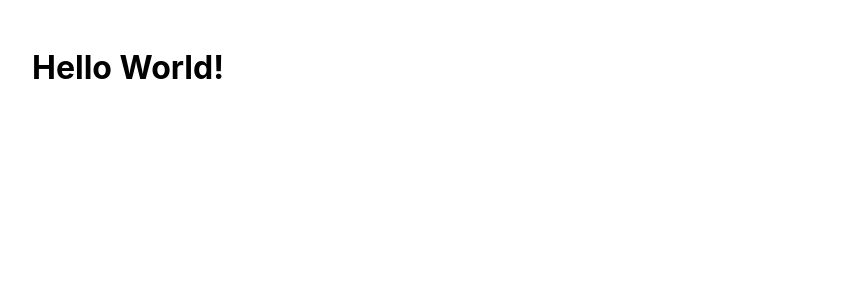
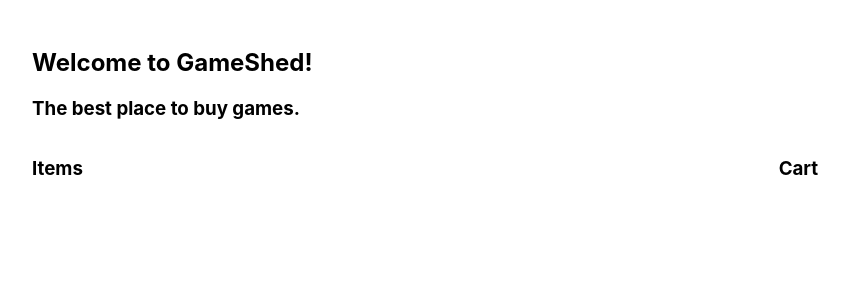
Before and after one commit to CarlsJr4/shoeShack, a React (Create React App) app: page / in a window 1280 px wide. Shown: the top 300 px of the page, without its empty margins (48-897 px from the left). Built offline with nearby package versions, Linux system fonts and the light colour scheme.

Commit message:
Implemented a basic component heirarchy

```diff
--- a/src/App.js
+++ b/src/App.js
@@ -1,10 +1,35 @@
 import React from 'react';
+import Header from './components/Header';
+import Shop from './components/Shop';
+
+// Online store app with Redux
+// This is a practice app. Focus on a few features. Don't worry so much about UI/UX and styling.
+
+// Features to build:
+// Card components with "products"
+// Add to cart
+// Increment/decrement quantity
+// Calculate price
+
+// Build a static version first THEN use redux
+
+// Component heirarchy blueprint:
+// Feel free to merge components if the individual components aren't doing enough
+// App
+	// ItemsContainer
+		// ItemsCard
+			// ItemsAddToCart
+	// CartContainer
+		// CartItem
+			// CartItemQty
+		// CartTotals
 
 function App() {
   return (
-    <div className="App">
-			<h1>Hello World!</h1>
-    </div>
+		<div className="App">
+			<Header />
+			<Shop />
+		</div>
   );
 }
 
--- /dev/null
+++ b/src/components/Cart/Cart.js
@@ -0,0 +1,9 @@
+import React from 'react'
+
+export default function Cart() {
+	return (
+		<div>
+			<h3>Cart</h3>
+		</div>
+	)
+}
--- /dev/null
+++ b/src/components/Header.js
@@ -0,0 +1,10 @@
+import React from 'react';
+
+export default function Header() {
+	return (
+		<section className="header">
+			<h1>Welcome to GameShed!</h1>
+			<h3>The best place to buy games.</h3>
+		</section>
+	)
+}
--- /dev/null
+++ b/src/components/Items/Items.js
@@ -0,0 +1,9 @@
+import React from 'react'
+
+export default function Items() {
+	return (
+		<div>
+			<h3>Items</h3>
+		</div>
+	)
+}
--- /dev/null
+++ b/src/components/Shop.js
@@ -0,0 +1,12 @@
+import React from 'react';
+import Items from './Items/Items';
+import Cart from  './Cart/Cart';
+
+export default function Shop() {
+	return (
+		<section className="shop">
+			<Items />
+			<Cart />
+		</section>
+	)
+}
--- a/src/index.css
+++ b/src/index.css
@@ -14,3 +14,8 @@
 .App {
 	margin: 3rem 5rem;
 }
+
+.shop {
+	display: grid;
+	grid-template-columns: 2fr 1fr;
+}
```
Also changed, not shown: 1 other file (tests, documents, lock files or other folders).
